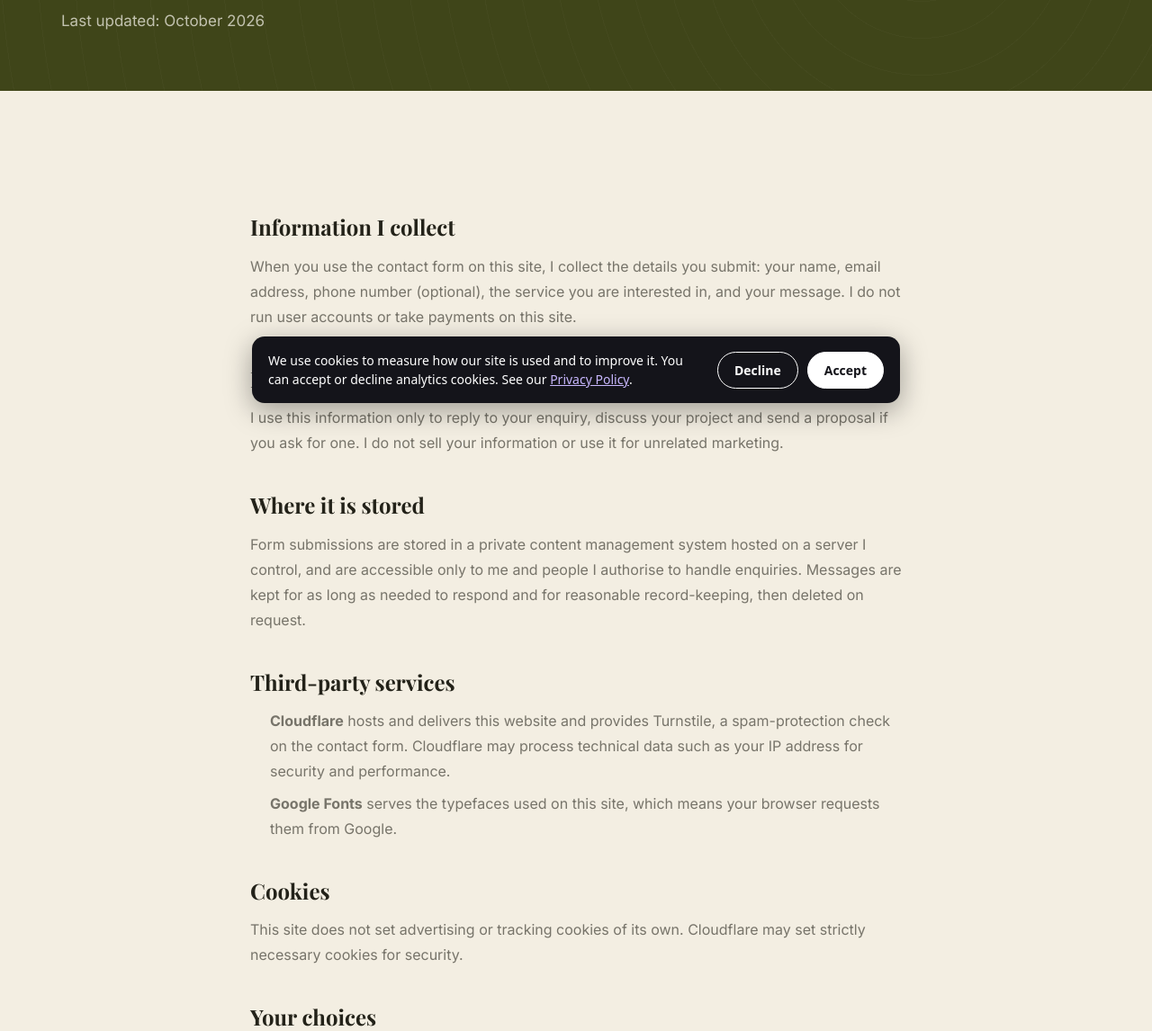
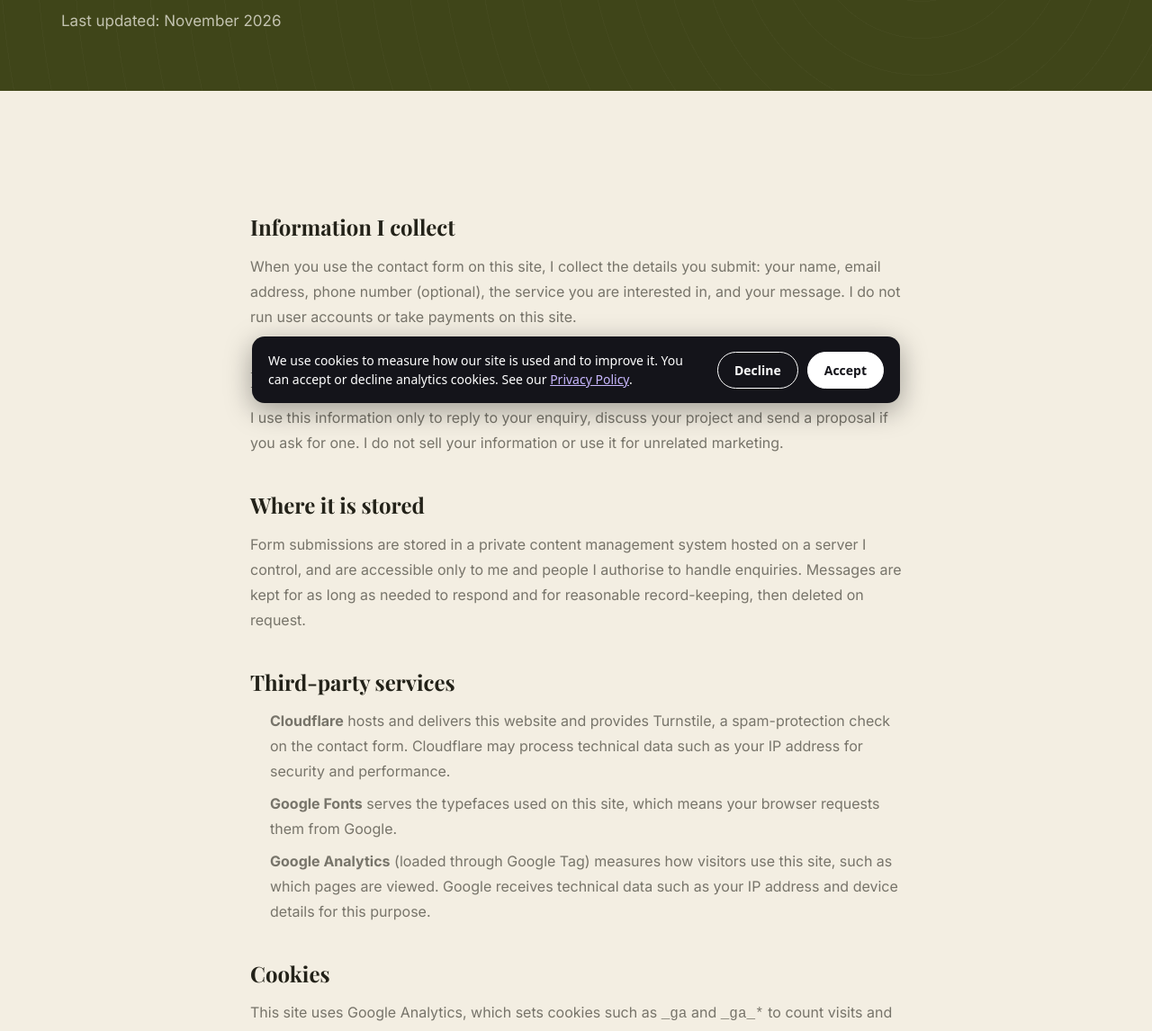
Before and after one commit to anayat-global/karan-portfolio, an Astro site: page /privacy-policy in a window 1280 px wide. Shown: the part 336-1482 px from the top of the page at 90% size. Built offline with nearby package versions, Linux system fonts and the light colour scheme; Astro itself is replaced by a stand-in of ours; a web font is replaced by a local one.

Commit message:
Correct privacy policy cookie and third-party sections now that analytics is used
Co-Authored-By: Claude Sonnet 5.5 <noreply@anthropic.com>

```diff
--- a/src/pages/privacy-policy.astro
+++ b/src/pages/privacy-policy.astro
@@ -12,7 +12,7 @@ import { SITE } from '../data/site';
   <div class="wrap">
     <span class="eyebrow">Legal</span>
     <h1>Privacy<br>Policy</h1>
-    <p>Last updated: October 2026</p>
+    <p>Last updated: November 2026</p>
   </div>
 </section>
 
@@ -31,10 +31,11 @@ import { SITE } from '../data/site';
     <ul>
       <li><strong>Cloudflare</strong> hosts and delivers this website and provides Turnstile, a spam-protection check on the contact form. Cloudflare may process technical data such as your IP address for security and performance.</li>
       <li><strong>Google Fonts</strong> serves the typefaces used on this site, which means your browser requests them from Google.</li>
+      <li><strong>Google Analytics</strong> (loaded through Google Tag) measures how visitors use this site, such as which pages are viewed. Google receives technical data such as your IP address and device details for this purpose.</li>
     </ul>
 
     <h2>Cookies</h2>
-    <p>This site does not set advertising or tracking cookies of its own. Cloudflare may set strictly necessary cookies for security.</p>
+    <p>This site uses Google Analytics, which sets cookies such as <code>_ga</code> and <code>_ga_*</code> to count visits and see which pages are used. If you are in the European Economic Area, the United Kingdom or Switzerland, Google Analytics runs only in a limited mode that uses no analytics cookies until you press Accept in the cookie banner. In other regions it runs by default and you can turn it off by pressing Decline. You can change your choice at any time with the &ldquo;Cookie settings&rdquo; link in the page footer. I do not use advertising cookies. Cloudflare may also set strictly necessary cookies for security.</p>
 
     <h2>Your choices</h2>
     <p>You can ask me at any time to see, correct or delete the information you have sent me. Email <a href={`mailto:${SITE.email}`}>{SITE.email}</a> and I will respond promptly.</p>
```
